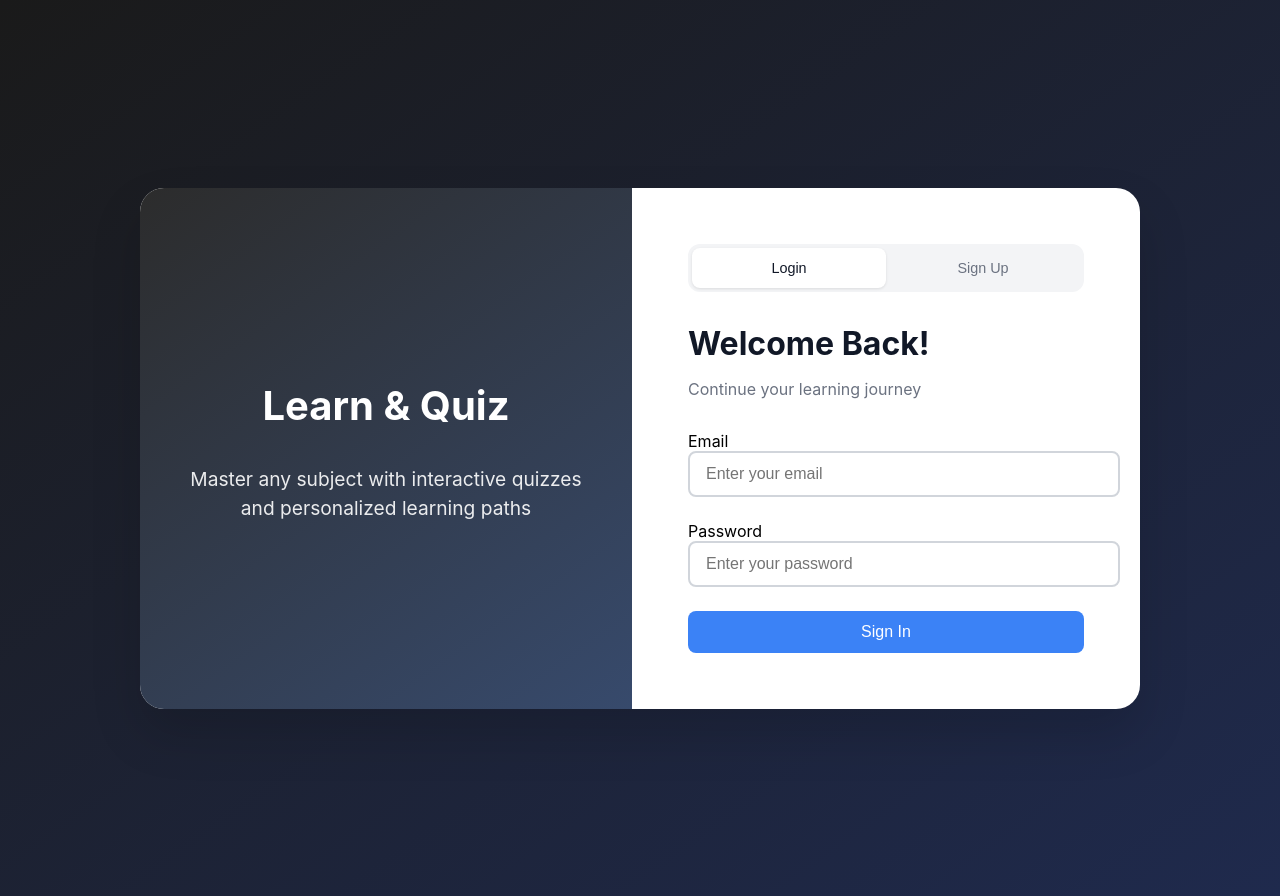
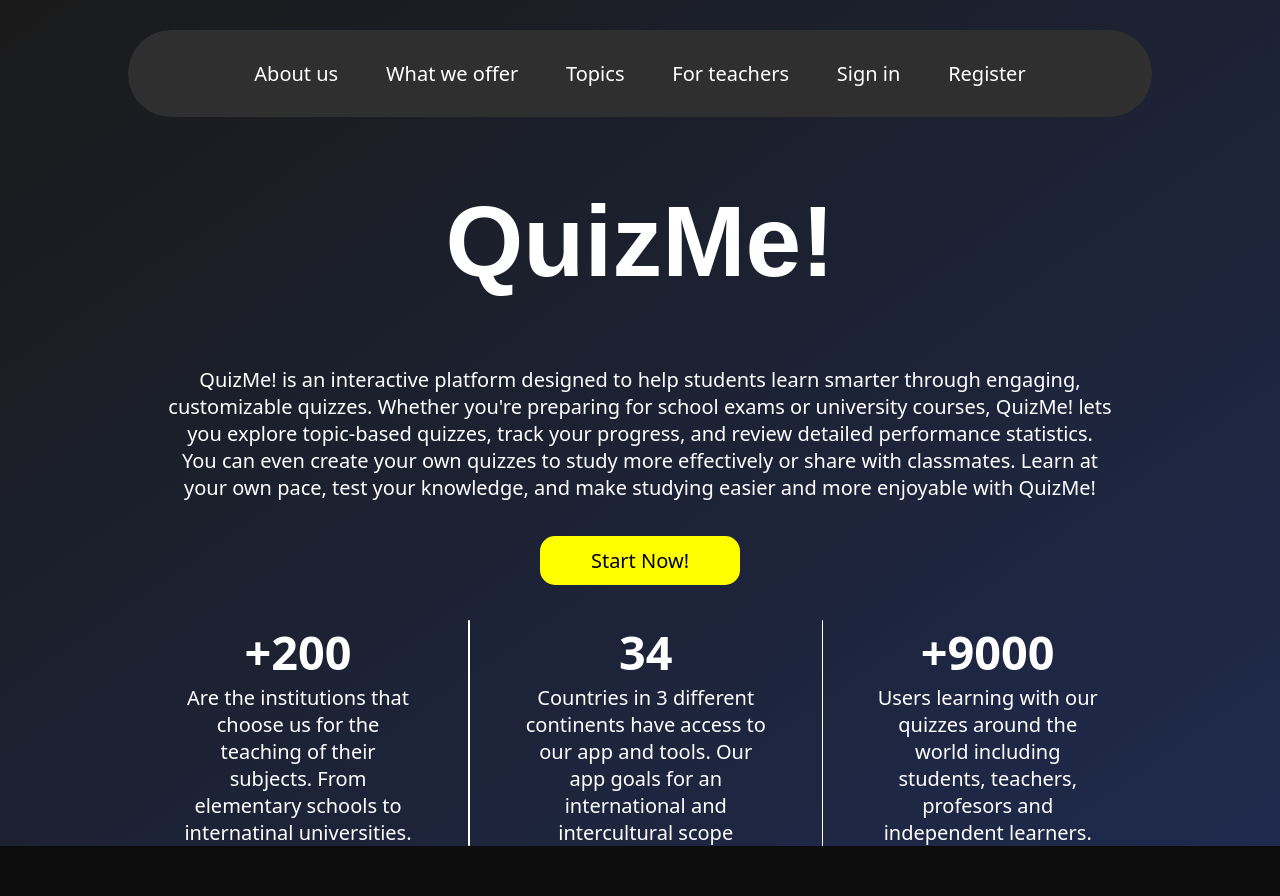
Before and after one commit to Hari2004761/QuizApp, a React (Create React App) app in the folder frontend/: page / in a window 1280 px wide. Before the commit this address led to /auth. After the commit the page ends 846 px from the top, so only its background shows below. Built offline with nearby package versions, Linux system fonts and the light colour scheme; what country-list would draw is missing.

Commit message:
Intro by defualt

```diff
--- a/frontend/src/App.jsx
+++ b/frontend/src/App.jsx
@@ -6,7 +6,9 @@ import ProtectedRoute from './components/ProtectedRoute';
 import { useAuth } from './auth/AuthContext';
 import './App.css';
 
-const App = () => {
+
+
+/*const App = () => {
     const { isAuthenticated } = useAuth();
 
     return (
@@ -28,5 +30,18 @@ const App = () => {
         </Routes>
     );
 };
+*/
+
+
+
+
+import Intro from './components/Intro';
+
+
+const App = () => {
+    return <Intro />;
+};
+
+
 
 export default App;
--- /dev/null
+++ b/frontend/src/components/Intro.css
@@ -0,0 +1,168 @@
+
+
+
+
+
+body{
+
+    background-color: #0c0c0c;
+    margin: 0;
+    padding: 0;
+}
+
+header{
+
+
+    background-color: #2f2f2f;
+    margin: 30px 10% 30px 10%;
+    padding: none;
+    border-radius: 50px;
+    display: flex;
+    justify-content: center;
+
+
+}
+
+ul{
+
+    display: flex;
+    color: white;
+    width: 80%;
+    margin: 0;
+    padding: 20px 0px 20px 0px;
+    justify-content: center;
+    justify-content: space-around;
+    list-style-type: none;
+
+}
+
+li{
+
+    font-family: "Noto Sans", sans-serif;
+    font-size: 20px;
+
+    padding: 10px;
+    border-radius: 15px;
+    transition: background-color 0.3s ease;
+
+}
+
+li:hover{
+
+    background-color: yellow;
+    color: black;
+    cursor: pointer;
+
+
+}
+
+main{
+
+
+    margin: 0px 10% 0px 10%;
+    text-align: center;
+}
+
+
+main h1{
+
+     font-family: "Pixelify Sans", sans-serif;
+     color: white;
+     font-size: 100px;
+     text-align: center;
+
+}
+
+main p{
+
+    color: white;
+    font-family: "Noto Sans", sans-serif;
+    text-align: center;
+    font-size: 20px;
+    margin: 0px 40px 0px 40px;
+}
+
+main button{
+
+    border: none;
+    font-family: "Noto Sans", sans-serif;
+    background-color: yellow;
+    border: solid 1px transparent;
+    margin: 35px;
+    padding: 10px;
+    border-radius: 15px;
+
+}
+
+main button:hover{
+
+    border: white solid 1px;
+    background-color: #383838;
+    margin: 35px;
+    padding: 10px;
+    border-radius: 15px;
+
+}
+
+
+
+
+main button p{
+
+    color: black;
+
+
+}
+
+main button:hover p{
+
+    color: white;
+
+
+}
+
+.statistics{
+
+
+    display: flex;
+    justify-content: space-around;
+
+}
+
+.statistics div{
+
+    color: white;
+    font-size: 40px;
+
+    margin: 0px 30px 0px 30px;
+
+}
+
+.statistics span{
+
+    width: 8px;
+    background-color: white;
+    border-radius: 15px;
+}
+
+.statistics div h3{
+
+    margin: auto;
+    font-family: "Noto Sans", sans-serif;
+    display: inline-block;
+    transition: transform 0.7s ease;
+
+}
+
+.statistics div h3:hover{
+
+    transform: scale(1.1);
+
+}
+
+.statistics div p{
+
+    margin: 0px 20px 0px 20px;
+    font-size: 20px;
+
+}
--- /dev/null
+++ b/frontend/src/components/Intro.jsx
@@ -0,0 +1,85 @@
+
+
+
+
+import './Intro.css';
+
+const Intro = () => {
+
+
+    return(
+
+
+        <body>
+
+    <header>
+        <ul>
+            <li>About us</li>
+            <li>What we offer</li>
+            <li>Topics</li>
+            <li>For teachers</li>
+            <li>Sign in</li>
+            <li>Register</li>
+        </ul>
+    </header>
+
+    <main>
+
+        <h1>QuizMe!</h1>
+        <p>
+            QuizMe! is an interactive platform designed to help students learn smarter through engaging,
+            customizable quizzes. Whether you're preparing for school exams or university courses,
+            QuizMe! lets you explore topic-based quizzes, track your progress, and review detailed performance statistics.
+            You can even create your own quizzes to study more effectively or share with classmates. Learn at your own pace,
+            test your knowledge, and make studying easier and more enjoyable with QuizMe!
+        </p>
+        <button>
+            <p>Start Now!</p>
+        </button>
+
+        <div className="statistics">
+
+            <div>
+                    <h3>+200</h3>
+                    <p>Are the institutions that choose us for the teaching
+                        of their subjects. From elementary schools to internatinal universities.
+                    </p>
+            </div>
+
+           <span>
+
+           </span>
+
+            <div>
+                    <h3>34</h3>
+                    <p>Countries in 3 different continents have access to our app and tools.
+                        Our app goals for an international and intercultural scope
+
+                    </p>
+            </div>
+            <span>
+
+            </span>
+            <div>
+                    <h3>+9000</h3>
+                    <p>Users learning with our quizzes around the world including
+                         students, teachers, profesors and independent learners.
+                    </p>
+            </div>
+
+        </div>
+
+    </main>
+    <footer>
+
+
+    </footer>
+</body>
+
+
+
+
+    );
+};
+
+export default Intro;
```
Also changed, not shown: 1 other file (tests, documents, lock files or other folders).
